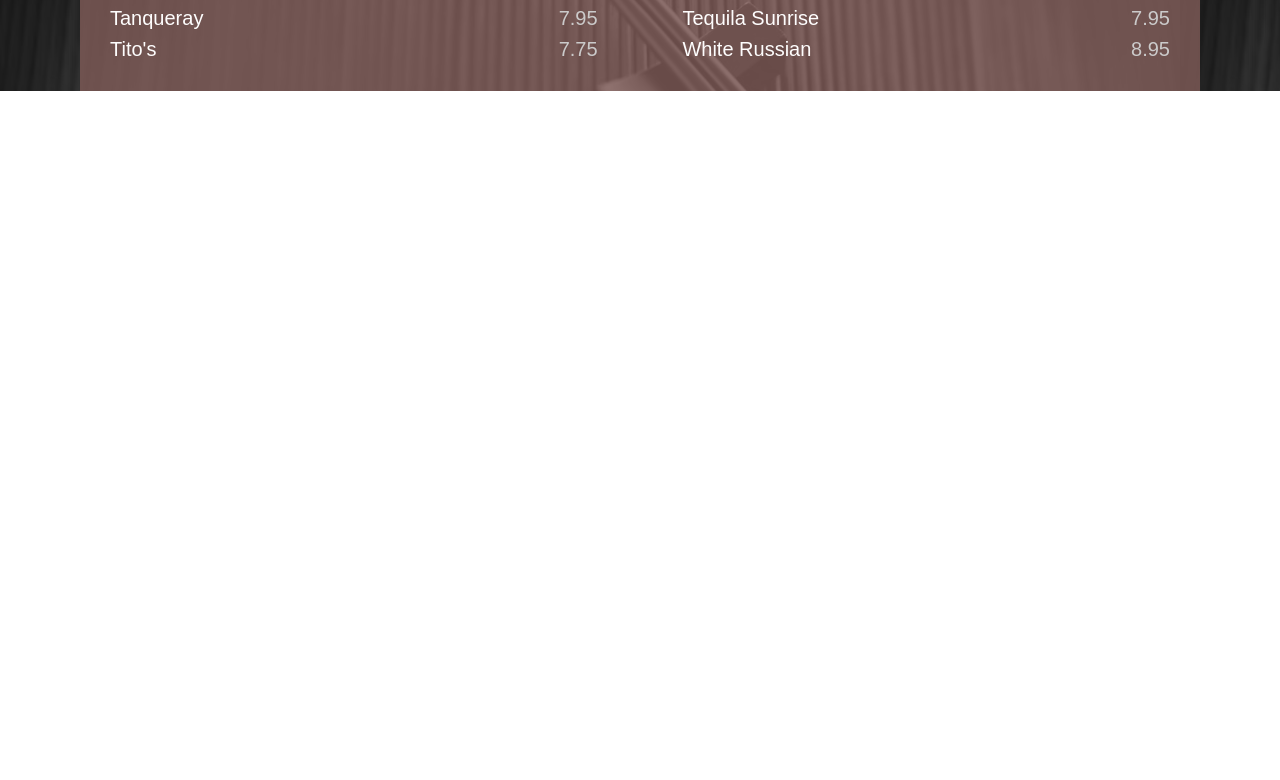
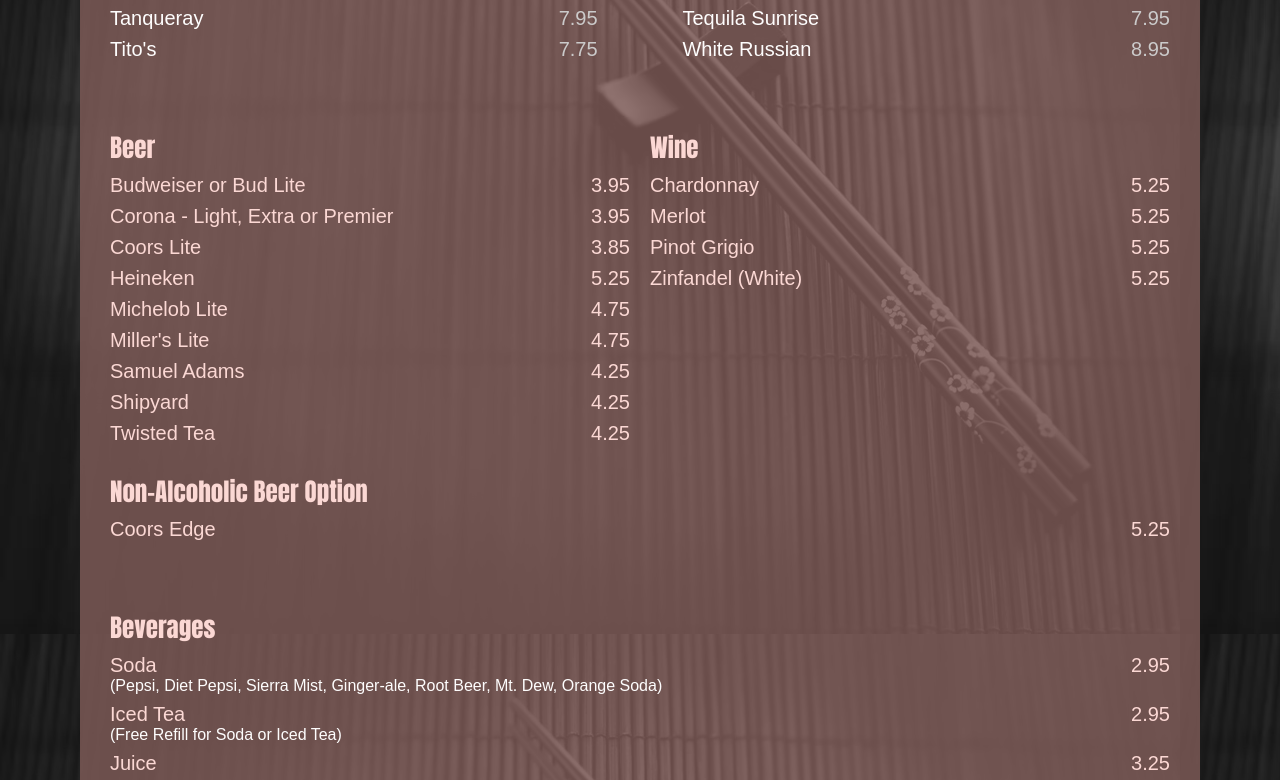
Before and after one commit to lotusblossommaine/restaurant, a React (Create React App) app: page / in a window 1280 px wide. Shown: the part 7052-7832 px from the top of the page. Before the commit the page ends 7143 px from the top, so only its background shows below. Built offline with nearby package versions, Linux system fonts and the light colour scheme; the HTML template or start-up script is replaced by a standard one.

Commit message:
add all sections

```diff
--- a/src/Menu/Menu.jsx
+++ b/src/Menu/Menu.jsx
@@ -1,7 +1,7 @@
 import React, { useEffect, useState } from "react"
 import { readCSV, parseData } from "../utils";
 import './Menu.css';
-import { COMBO_PLATE_SECTIONS, DRINKS, FOOD_SECTION_LIST, LUNCHEON_SPECIALS, MIXED_DRINKS, PU_PU_PLATTERS, SECTIONS_WITH_COLUMNS, SECTIONS_WITH_NO_SIZE_HEADER, SUGGESTIONS } from "../constants";
+import { BEER, BEVERAGES, COMBO_PLATE_SECTIONS, DRINKS, FOOD_SECTION_LIST, LUNCHEON_SPECIALS, MIXED_DRINKS, NON_ALCOHOLIC_BEER_OPTION, PU_PU_PLATTERS, SECTIONS_WITH_COLUMNS, SECTIONS_WITH_NO_SIZE_HEADER, SUGGESTIONS, WINE } from "../constants";
 import classnames from 'classnames';
 
 const QuantityLabel = ({ sectionName, prices, index }) => {
@@ -185,6 +185,8 @@
                 <>
                     <MenuGrouping data={data} sectionList={[DRINKS]} />
                     <MenuGrouping data={data} sectionList={[MIXED_DRINKS]} />
+                    <MenuGrouping data={data} sectionList={[BEER, WINE, NON_ALCOHOLIC_BEER_OPTION]} />
+                    <MenuGrouping data={data} sectionList={[BEVERAGES]} />
                 </>
             }
         </div>
--- a/src/constants.js
+++ b/src/constants.js
@@ -19,10 +19,10 @@
 
 export const DRINKS = 'Drinks';
 export const MIXED_DRINKS = 'Mixed Drinks';
-const BEER = 'Beer';
-const WINE = 'Wine';
-const NON_ALCOHOLIC_BEER_OPTION = 'Non-Alcoholic Beer Option';
-const BEVERAGES = 'Beverages';
+export const BEER = 'Beer';
+export const WINE = 'Wine';
+export const NON_ALCOHOLIC_BEER_OPTION = 'Non-Alcoholic Beer Option';
+export const BEVERAGES = 'Beverages';
 
 export const PU_PU_PLATTERS = [PU_PU_PLATTER_FOR_TWO, PU_PU_PLATTER_FOR_ONE];
 export const COMBO_PLATE_SECTIONS = [LUNCHEON_SPECIALS, COMBINATION_PLATES];
```
